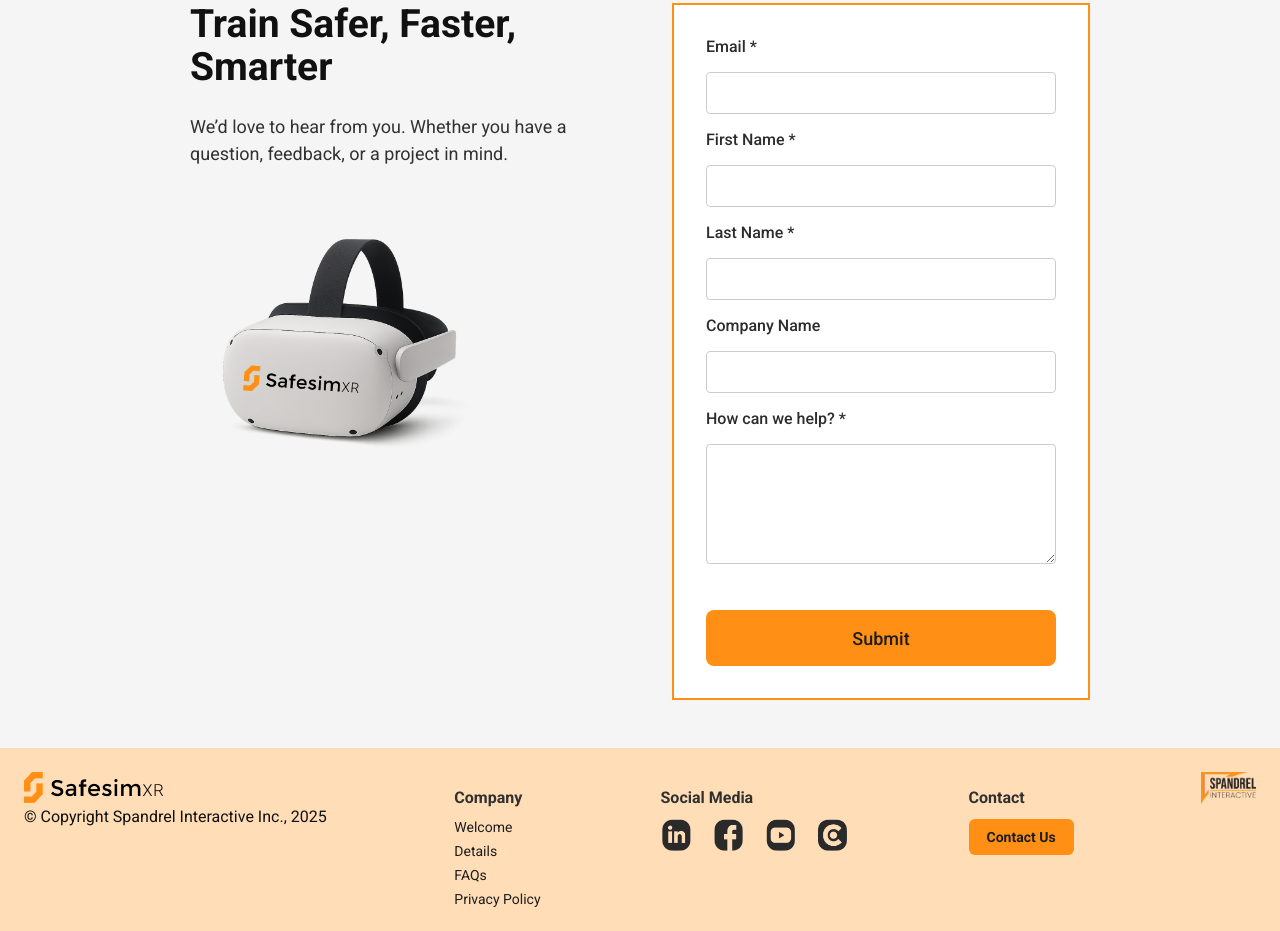
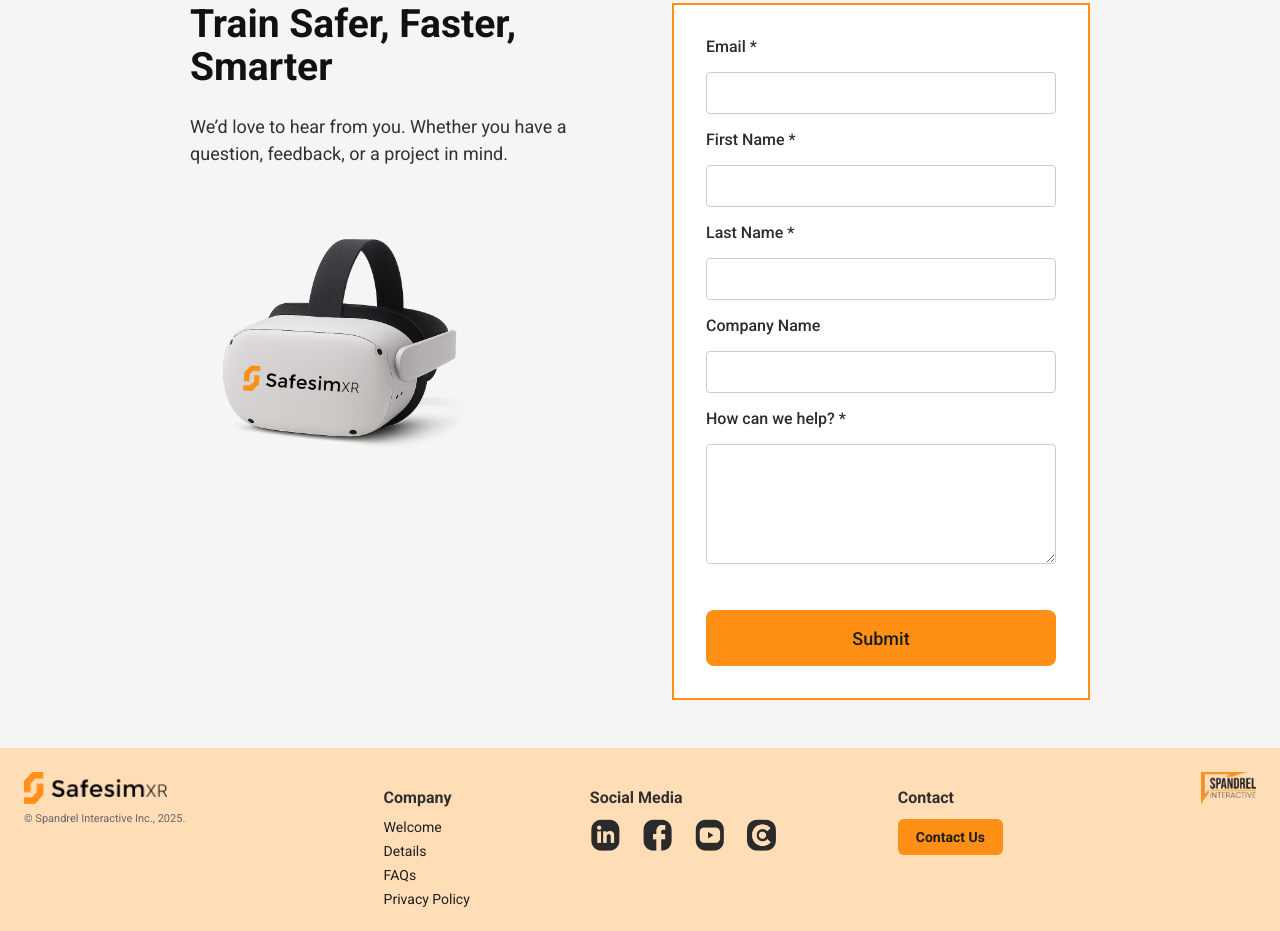
Before and after one commit to bibimen100/safesimxrsite, a plain HTML site: page index.html in a window 1280 px wide. Shown: the part 2042-2973 px from the top of the page. Drawn offline with Linux system fonts and the light colour scheme.

Commit message:
Update index.html

```diff
--- a/index.html
+++ b/index.html
@@ -195,9 +195,15 @@
 <footer aria-label="Footer">
   <div class="footer-inner">
     <!-- Left side: SafeSimXR logo + copyright -->
-    <div class="footer-logo"> <a href="#"> <img src="pictures/safesimxr logo.png" alt="SafeSimXR footer logo" /> </a>
-      <div class="footer-copy">© Copyright Spandrel Interactive Inc., 2025</div>
-    </div>
+    <div class="footer-logo-block">
+  <div class="footer-logo">
+    <img src="pictures/safesimxr logo.png" alt="SafeSimXR">
+  </div>
+  <div class="footer-copy">
+    © Spandrel Interactive Inc., 2025.
+  </div>
+</div>
+
 
     <!-- Center: Footer Sections -->
     <div class="footer-sections">
```
